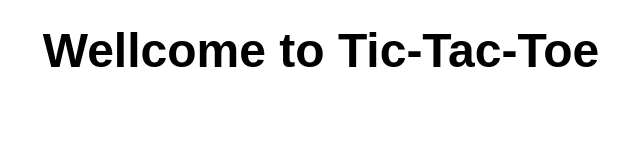
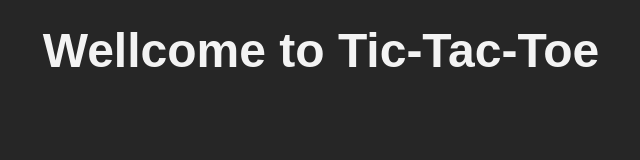
Before and after one commit to ManavGhaiCode/Tec-Tac-Toe, a plain HTML site: page index.html in a window 1280 px wide. Shown: the whole page, without its empty margins (319-959 px from the left). Drawn offline with Linux system fonts and the light colour scheme.

Commit message:
add dark color theme

```diff
--- a/style.css
+++ b/style.css
@@ -7,6 +7,11 @@
 	padding: 0;
 	box-sizing: border-box;
 	font-family: sans-serif;
+	color: rgb(243, 243, 243);
+}
+
+body {
+	background-color: #262626;
 }
 
 .h1-container {
```
